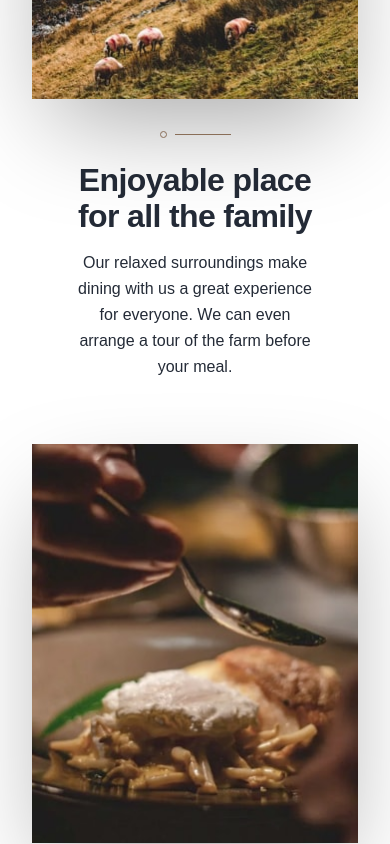
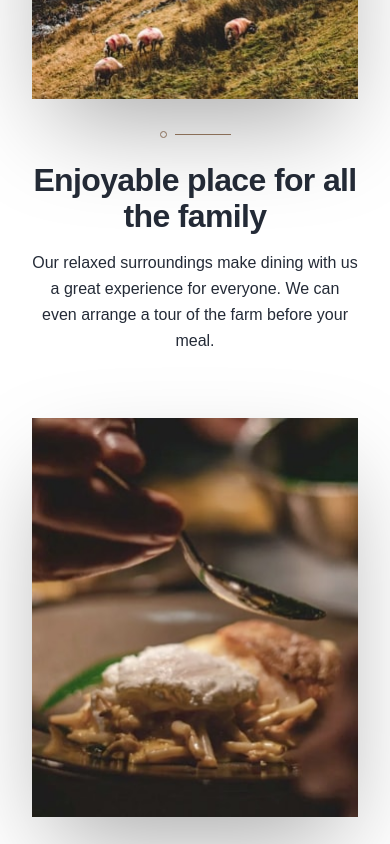
Before and after one commit to anet-eny/dine-restaurant-website, a React (Vite) app: page / in a window 390 px wide. Shown: the part 1020-1864 px from the top of the page. Built offline with nearby package versions, Linux system fonts and the light colour scheme.

Commit message:
fix: remove px at text div in mobile version

```diff
--- a/src/components/FeatureCard.jsx
+++ b/src/components/FeatureCard.jsx
@@ -58,7 +58,7 @@ export default function FeatureCard({
         )}
       </div>
 
-      <div className="flex-1 text-center lg:text-left px-10 md:px-20 lg:px-0">
+      <div className="flex-1 text-center lg:text-left md:px-20 lg:px-0">
         <img
           src={patternDivide}
           alt=""
```
